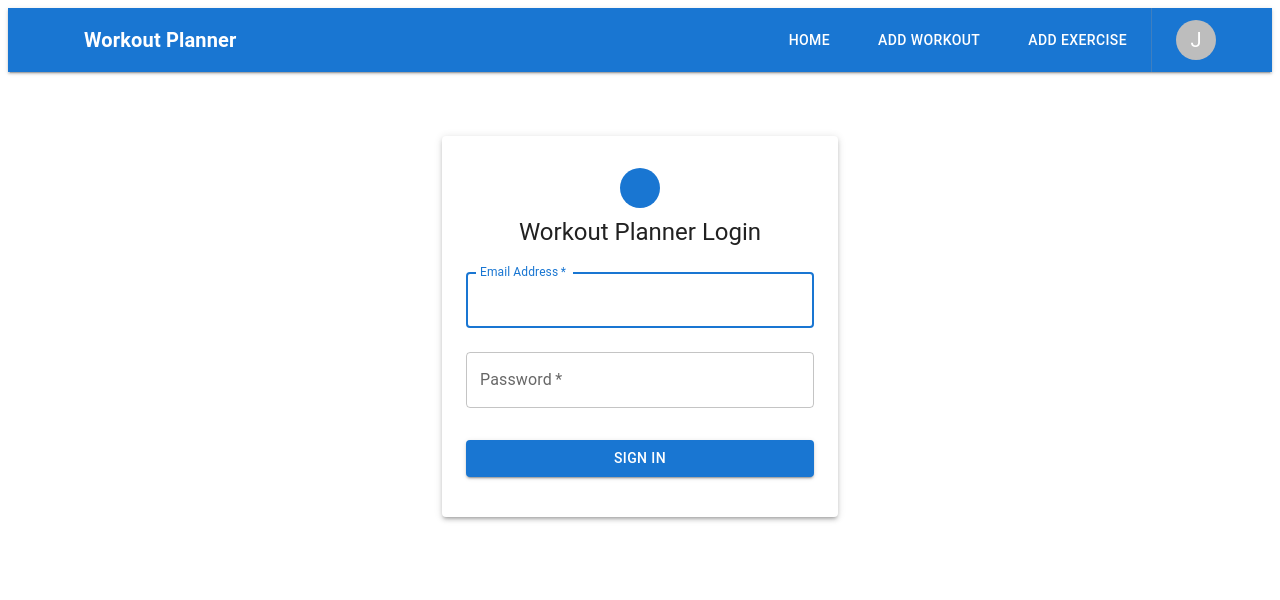
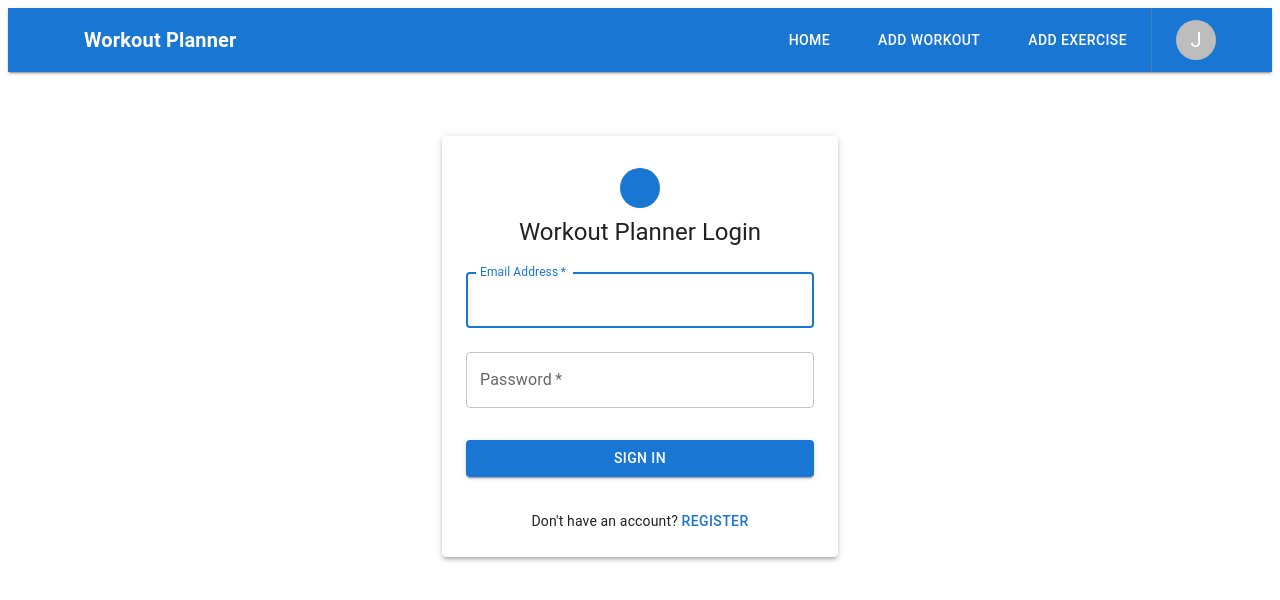
Before and after one commit to joshhkim02/workout-planner, a React (Vite) app in the folder app/: page / in a window 1280 px wide. Shown: the top 600 px of the page. Built offline with nearby package versions, Linux system fonts and the light colour scheme; some icons are missing.

Commit message:
feat: login and register functionality using JWT

```diff
--- a/app/src/pages/Home.jsx
+++ b/app/src/pages/Home.jsx
@@ -13,15 +13,13 @@ import {
     Tab,
     Divider,
     IconButton,
-    TextField,
-    InputAdornment
 } from '@mui/material';
 import AddIcon from '@mui/icons-material/Add';
-import SearchIcon from '@mui/icons-material/Search';
 import EditIcon from '@mui/icons-material/Edit';
 import DeleteIcon from '@mui/icons-material/Delete';
 import FitnessCenterIcon from '@mui/icons-material/FitnessCenter';
 import DirectionsRunIcon from '@mui/icons-material/DirectionsRun';
+import { fetchWithAuth } from '../services/authUtils';
 
 
 export default function WorkoutDashboard() {
@@ -118,6 +116,19 @@ export default function WorkoutDashboard() {
 
     const handleDeleteExercise = (id) => {
         setExercises(exercises.filter(exercise => exercise.id !== id));
+    };
+
+    const fetchWorkouts = async () => {
+        try {
+            const response = await fetchWithAuth('http://localhost:3000/api/workouts');
+            if (!response.ok) {
+                throw new Error('Failed to fetch workouts');
+            }
+            const data = await response.json();
+            setWorkouts(data);
+        } catch (error) {
+            console.error('Error fetching workouts:', error);
+        }
     };
 
     return (
--- a/app/src/pages/Login.jsx
+++ b/app/src/pages/Login.jsx
@@ -7,12 +7,12 @@ import {
     Typography,
     Paper,
     Avatar,
-    Grid,
-    Link
 } from '@mui/material';
 import LockOutlinedIcon from '@mui/icons-material/LockOutlined';
+import { useNavigate } from 'react-router-dom';
 
 export default function Login() {
+    const navigate = useNavigate();
     const [formData, setFormData] = useState({
         email: '',
         password: '',
@@ -24,9 +24,11 @@ export default function Login() {
     });
 
     const handleChange = (e) => {
-        const { name } = e.target;
+        // Allow user to type in textfields
+        const { name, value } = e.target;
         setFormData({
             ...formData,
+            [name]: value
         });
 
         // Clear error when user types
@@ -64,13 +66,35 @@ export default function Login() {
         return isValid;
     };
 
-    const handleSubmit = (e) => {
+    const handleSubmit = async (e) => {
         e.preventDefault();
 
         if (validateForm()) {
-            // Here you would typically make an API call to authenticate
-            console.log('Form submitted:', formData);
-            alert('Login successful - Form data logged to console');
+            try {
+                const response = await fetch('http://localhost:3000/api/login', {
+                    method: 'POST',
+                    headers: {
+                        'Content-Type': 'application/json',
+                    },
+                    body: JSON.stringify({
+                        email: formData.email,
+                        password: formData.password
+                    })
+                });
+                const data = await response.json();
+
+                if (!response.ok) {
+                    throw new Error(data.message || 'Login failed');
+                }
+
+                localStorage.setItem('token', data.token);
+                localStorage.setItem('user', JSON.stringify(data.user));
+
+                navigate('/home');
+            } catch (error) {
+                console.log('Login error:', error);
+                alert(`Login failed: ${error.message}`);
+            }
         }
     };
 
@@ -130,6 +154,19 @@ export default function Login() {
                     >
                         Sign In
                     </Button>
+
+                    <Box sx={{ mt: 2, textAlign: 'center' }}>
+                        <Typography variant="body2">
+                            Don't have an account?{' '}
+                            <Button
+                                variant="text"
+                                onClick={() => navigate('/signup')}
+                                sx={{ p: 0, minWidth: 'auto', verticalAlign: 'baseline' }}
+                            >
+                                Register
+                            </Button>
+                        </Typography>
+                    </Box>
                 </Box>
             </Paper>
         </Container>
--- a/app/src/pages/SignUp.jsx
+++ b/app/src/pages/SignUp.jsx
@@ -9,8 +9,10 @@ import {
     Avatar,
 } from '@mui/material';
 import PersonAddIcon from '@mui/icons-material/PersonAdd';
+import { useNavigate } from 'react-router-dom';
 
 export default function SignUp() {
+    const navigate = useNavigate();
     const [formData, setFormData] = useState({
         fullName: '',
         email: '',
@@ -25,10 +27,12 @@ export default function SignUp() {
         confirmPassword: '',
     });
 
+    // Allow user to type in textfields
     const handleChange = (e) => {
-        const { name } = e.target;
+        const { name, value } = e.target;
         setFormData({
             ...formData,
+            [name]: value
         });
 
         // Clear error when user types
@@ -47,7 +51,6 @@ export default function SignUp() {
             email: '',
             password: '',
             confirmPassword: '',
-            agreeToTerms: ''
         };
 
         // Full name validation
@@ -83,17 +86,41 @@ export default function SignUp() {
             isValid = false;
         }
 
-
         setErrors(newErrors);
         return isValid;
     };
-    const handleSubmit = (e) => {
+
+
+    const handleSubmit = async (e) => {
         e.preventDefault();
 
         if (validateForm()) {
-            // Here you would typically make an API call to authenticate
-            console.log('Form submitted:', formData);
-            alert('Registration successful - Form data logged to console');
+            try {
+                const response = await fetch('http://localhost:3000/api/user', {
+                    method: 'POST',
+                    headers: {
+                        'Content-Type': 'application/json',
+                    },
+                    body: JSON.stringify({
+                        name: formData.fullName,
+                        email: formData.email,
+                        password: formData.password,
+                    })
+                });
+                const data = await response.json();
+
+                if (!response.ok) {
+                    throw new Error(data.message || 'Registration failed');
+                }
+
+                localStorage.setItem('token', data.token);
+                localStorage.setItem('user', JSON.stringify(data.user));
+
+                navigate('/home');
+            } catch (error) {
+                console.log('Registration error:', error);
+                alert(`Login failed: ${error.message}`);
+            }
         }
     };
 
@@ -164,7 +191,7 @@ export default function SignUp() {
                         fullWidth
                         name="confirmPassword"
                         label="Confirm Password"
-                        type="confirmPassword"
+                        type="password"
                         id="confirmPassword"
                         autoComplete="confirmPassword"
                         value={formData.confirmPassword}
@@ -178,8 +205,21 @@ export default function SignUp() {
                         variant="contained"
                         sx={{ mt: 3, mb: 2 }}
                     >
-                        Sign In
+                        Sign Up
                     </Button>
+
+                    <Box sx={{ mt: 2, textAlign: 'center' }}>
+                        <Typography variant="body2">
+                            Already have an account?{' '}
+                            <Button
+                                variant="text"
+                                onClick={() => navigate('/')}
+                                sx={{ p: 0, minWidth: 'auto', verticalAlign: 'baseline' }}
+                            >
+                                Sign in
+                            </Button>
+                        </Typography>
+                    </Box>
                 </Box>
             </Paper>
         </Container>
--- /dev/null
+++ b/app/src/services/authUtils.js
@@ -0,0 +1,26 @@
+export const fetchWithAuth = async (URL, options = {}) => {
+    const token = localStorage.getItem('token');
+
+    const headers = {
+        'Content-Type': 'application/json',
+        ...options.headers,
+    };
+
+    if (token) {
+        headers['Authorization'] = `Bearer ${token}`;
+    }
+
+    const response = await fetch(URL, {
+        ...options,
+        headers,
+    });
+
+    if (response.status === 401 || response.status === 403) {
+        localStorage.removeItem('token');
+        localStorage.removeItem('user');
+        window.location.href = '/';
+        throw new Error('Session expired. Please login again.');
+    }
+
+    return response;
+};
```
Also changed, not shown: 1 other file (tests, documents, lock files or other folders).
